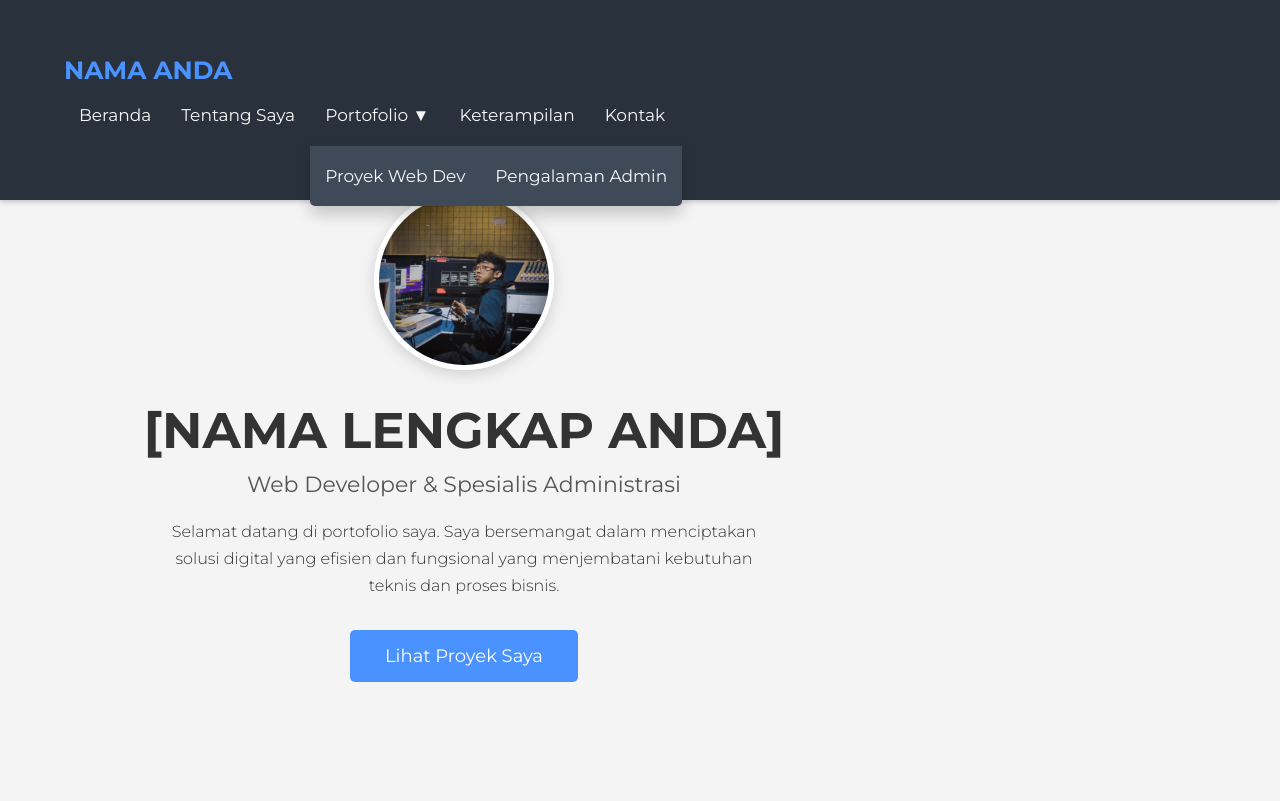
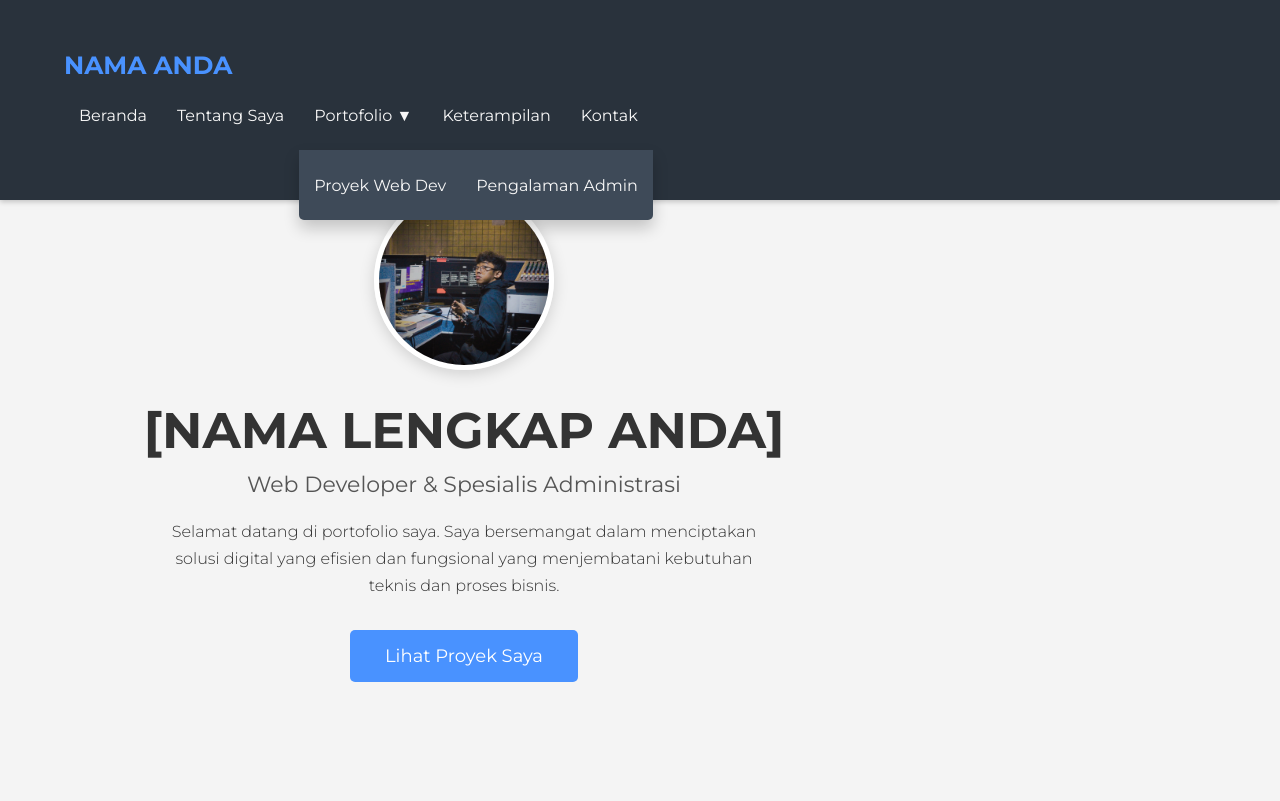
Before and after one commit to fajarraden09/myportofolio, a PHP site: page / in a window 1280 px wide. Shown: the top 801 px of the page. Run offline with PHP 8.4, Linux system fonts and the light colour scheme.

Commit message:
tenence 8

```diff
--- a/app.js
+++ b/app.js
@@ -1,22 +1,14 @@
 const hamburger = document.querySelector('.header .nav-bar .nav-list .hamburger');
 const mobile_menu = document.querySelector('.header .nav-bar .nav-list ul');
 const menu_item = document.querySelectorAll('.header .nav-bar .nav-list ul li a');
-const header = document.querySelector('.header.container');
 
+// Hanya untuk membuka & menutup menu hamburger di mobile
 hamburger.addEventListener('click', () => {
 	hamburger.classList.toggle('active');
 	mobile_menu.classList.toggle('active');
 });
 
-document.addEventListener('scroll', () => {
-	var scroll_position = window.scrollY;
-	if (scroll_position > 250) {
-		header.style.backgroundColor = '#29323c';
-	} else {
-		header.style.backgroundColor = 'transparent';
-	}
-});
-
+// Agar menu mobile tertutup saat item di-klik
 menu_item.forEach((item) => {
 	item.addEventListener('click', () => {
 		hamburger.classList.toggle('active');
--- a/style.css
+++ b/style.css
@@ -1,4 +1,4 @@
-/* === CSS BERSIH & FINAL UNTUK SELURUH HALAMAN === */
+/* === CSS FINAL (v2) - HEADER LEBIH RAMPING === */
 
 /* 1. Impor Font & Reset Global */
 @import 'https://fonts.googleapis.com/css?family=Montserrat:300,400,700&display=swap';
@@ -80,13 +80,17 @@
 #header .nav-list ul {
 	list-style: none;
 	display: flex;
+	align-items: center; /* PENTING: Untuk vertical centering */
+    height: 70px; /* Pastikan list setinggi header */
 }
 
 #header .nav-list ul li a {
 	color: var(--light-text);
-	font-size: 1.7rem;
-	padding: 20px 15px;
-	display: block;
+	font-size: 1.6rem; /* Sedikit dikecilkan */
+	padding: 0 15px; /* KUNCI: Padding vertikal dihapus */
+	display: flex;
+    align-items: center;
+    height: 100%;
 	transition: color 0.3s ease;
 }
 
@@ -97,6 +101,7 @@
 /* Dropdown Menu */
 .dropdown {
 	position: relative;
+    height: 100%;
 }
 .dropdown-content {
 	display: none;
@@ -104,7 +109,7 @@
 	left: 0;
 	top: 100%;
 	background-color: #3e4a58;
-	min-width: max-content; /* Otomatis menyesuaikan lebar */
+	min-width: max-content;
 	list-style: none;
 	box-shadow: 0 8px 16px rgba(0,0,0,0.2);
 	border-radius: 0 0 5px 5px;
@@ -114,6 +119,7 @@
 	display: block;
 }
 .dropdown-content a {
+    height: auto; /* Reset height untuk item dropdown */
     color: var(--light-text);
 	padding: 12px 20px;
 	font-size: 1.5rem;
@@ -132,7 +138,7 @@
 
 /* 3. Hero Section */
 #hero {
-	min-height: calc(100vh - 70px); /* Tinggi layar dikurangi tinggi header */
+	min-height: calc(100vh - 70px);
 	display: flex;
 	align-items: center;
 	justify-content: center;
```
